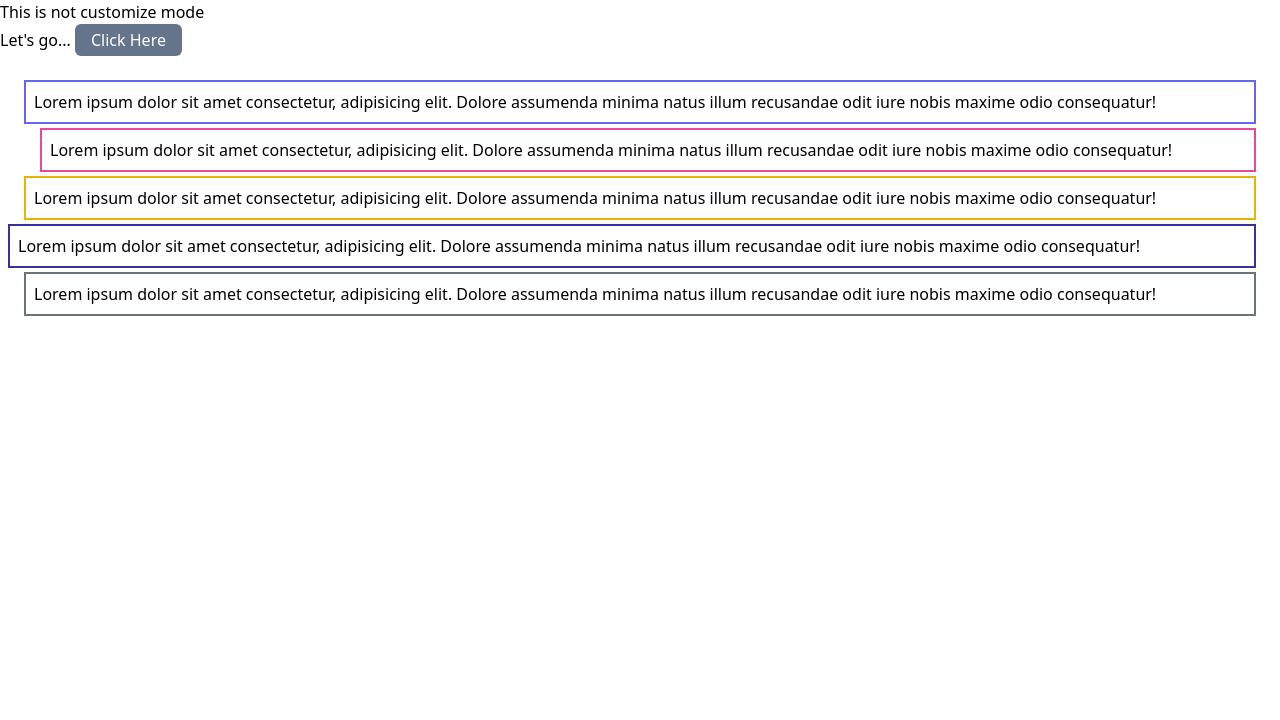
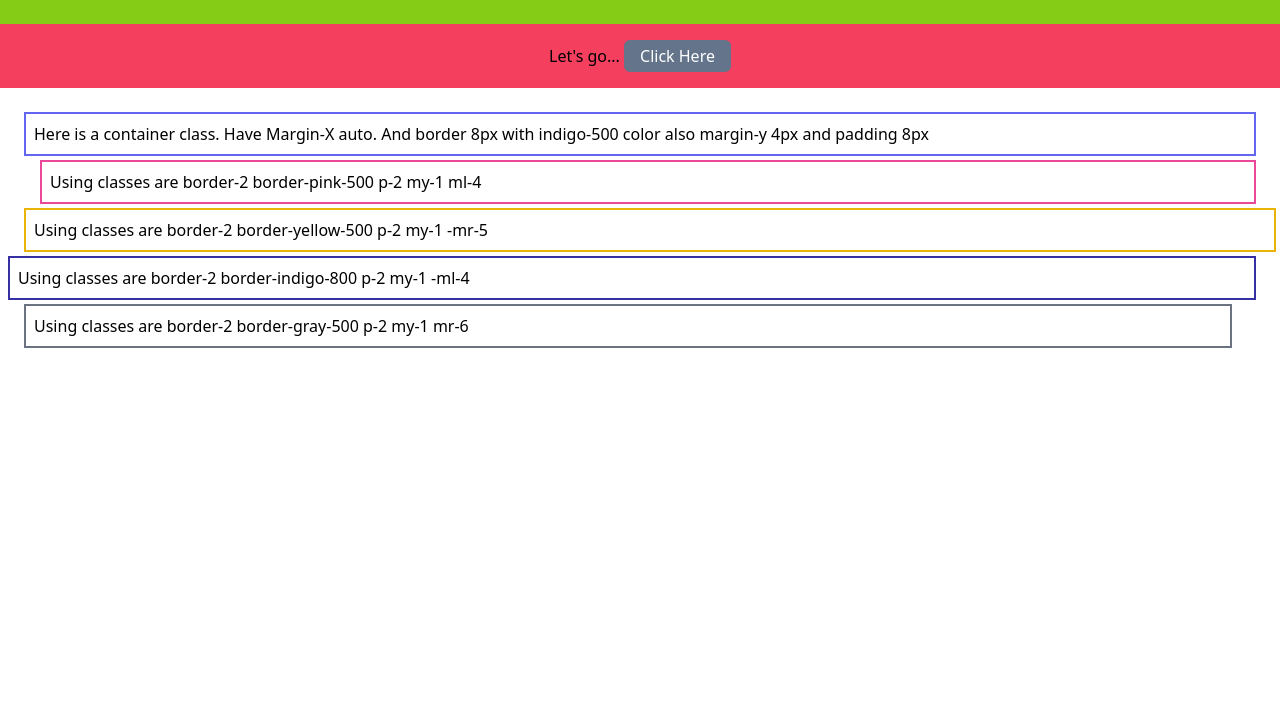
Before and after one commit to khaled39ab/Learning_Tailwind, a website: page tailwindCDN.html in a window 1280 px wide. Shown: the part 80-800 px from the top of the page. Drawn offline with nearby package versions, Linux system fonts and the light colour scheme.

Commit message:
customize a page

```diff
--- a/tailwindCDN.html
+++ b/tailwindCDN.html
@@ -9,25 +9,25 @@
 </head>
 
 <body>
-    <h1 class="text-4xl font-bold text-center my-5">Learn tailwind with CDN link</h1>
-    <h3>This is not customize mode</h3>
-    <p>Let's go... <button class="bg-slate-500 text-white px-4 py-1 rounded-md">Click Here</button></p>
+    <h1 class="text-4xl font-bold">Learn tailwind with CDN link</h1>
+    <h3 class="bg-lime-500 py-5 font-semibold pl-12">This is not customize mode</h3>
+    <p class="text-center py-4 bg-rose-500">Let's go... <button class="bg-slate-500 text-white px-4 py-1 rounded-md">Click Here</button></p>
 
     <section class="m-6">
-        <div class="border-2 border-indigo-500 p-2 my-1">
-            <p>Lorem ipsum dolor sit amet consectetur, adipisicing elit. Dolore assumenda minima natus illum recusandae odit iure nobis maxime odio consequatur!</p>
+        <div class="container mx-auto border-2 border-indigo-500 p-2 my-1">
+            <p>Here is a container class. Have Margin-X auto. And border 8px  with indigo-500 color also margin-y 4px and padding 8px</p>
         </div>
         <div class="border-2 border-pink-500 p-2 my-1 ml-4">
-            <p>Lorem ipsum dolor sit amet consectetur, adipisicing elit. Dolore assumenda minima natus illum recusandae odit iure nobis maxime odio consequatur!</p>
+            <p>Using classes are border-2 border-pink-500 p-2 my-1 ml-4</p>
         </div>
-        <div class="border-2 border-yellow-500 p-2 my-1 ">
-            <p>Lorem ipsum dolor sit amet consectetur, adipisicing elit. Dolore assumenda minima natus illum recusandae odit iure nobis maxime odio consequatur!</p>
+        <div class="border-2 border-yellow-500 p-2 my-1 -mr-5">
+            <p>Using classes are border-2 border-yellow-500 p-2 my-1 -mr-5</p>
         </div>
         <div class="border-2 border-indigo-800 p-2 my-1 -ml-4">
-            <p>Lorem ipsum dolor sit amet consectetur, adipisicing elit. Dolore assumenda minima natus illum recusandae odit iure nobis maxime odio consequatur!</p>
+            <p>Using classes are border-2 border-indigo-800 p-2 my-1 -ml-4</p>
         </div>
-        <div class="border-2 border-gray-500 p-2 my-1">
-            <p>Lorem ipsum dolor sit amet consectetur, adipisicing elit. Dolore assumenda minima natus illum recusandae odit iure nobis maxime odio consequatur!</p>
+        <div class="border-2 border-gray-500 p-2 my-1 mr-6">
+            <p>Using classes are border-2 border-gray-500 p-2 my-1 mr-6</p>
         </div>
     </section>
 </body>
```
